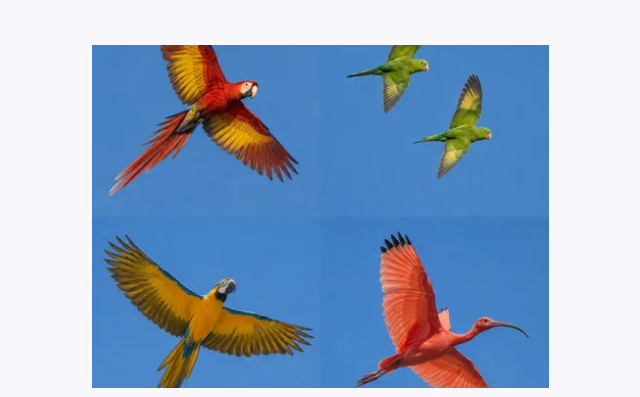
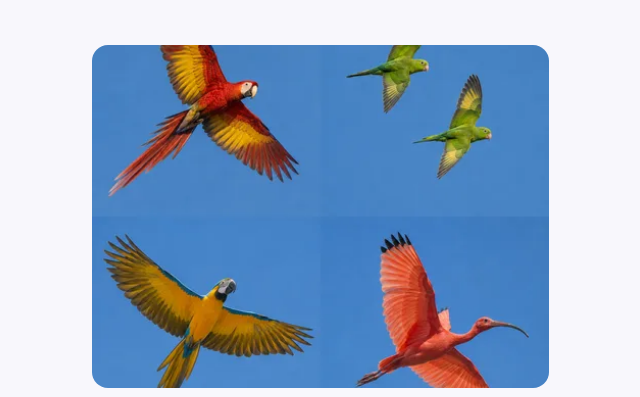
Before and after one commit to cvolpim/website, an Astro site: page /website/projects in a window 1280 px wide. Shown: the part 222-619 px from the top of the page, 71-711 px from the left. Built offline with nearby package versions, Linux system fonts and the light colour scheme; Astro itself is replaced by a stand-in of ours; a web font is replaced by a local one.

Commit message:
Round the corners of project images

```diff
--- a/src/styles/global.scss
+++ b/src/styles/global.scss
@@ -204,6 +204,10 @@ a:focus-visible {
   margin-block-end: 0.5rem;
 }
 
+.project-card__cover, .project-detail__cover {
+  border-radius: 1rem;
+}
+
 .project-card__title {
   font-size: 1.25rem;
   font-weight: 600;
```
